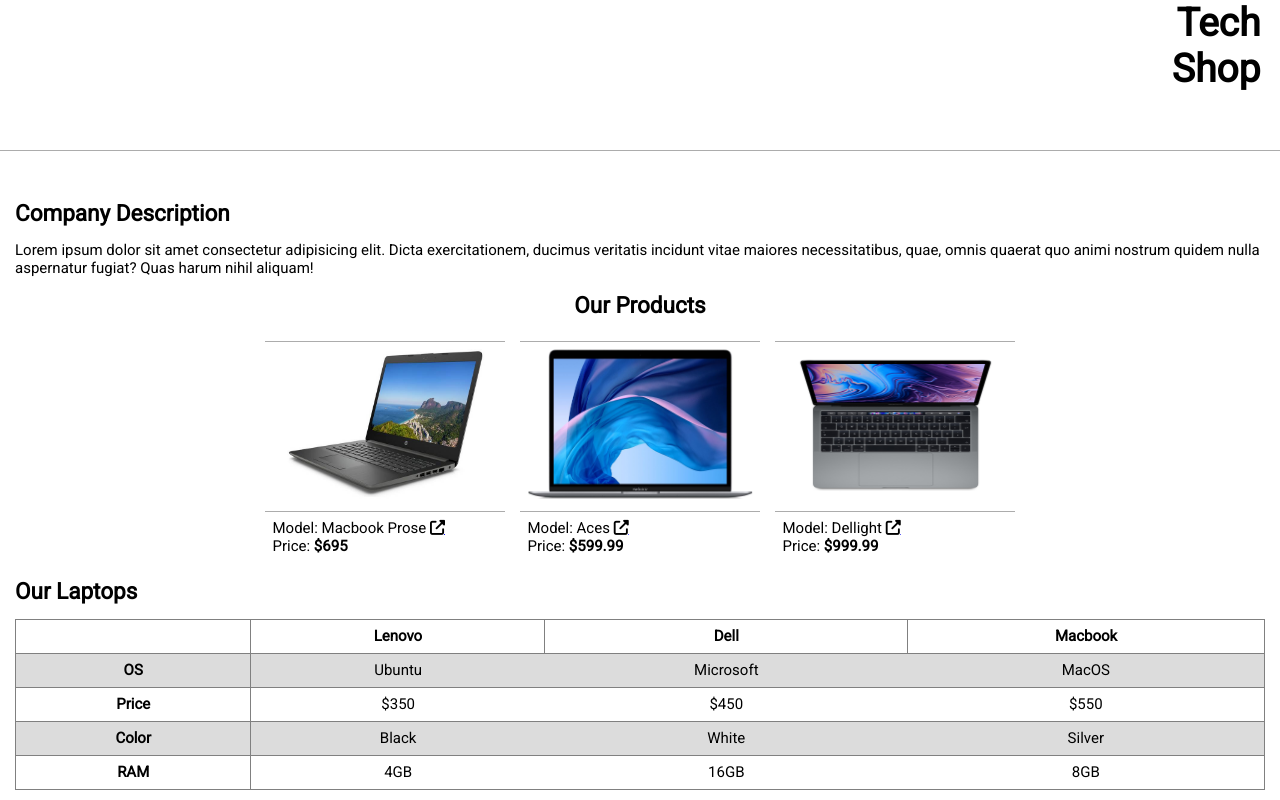
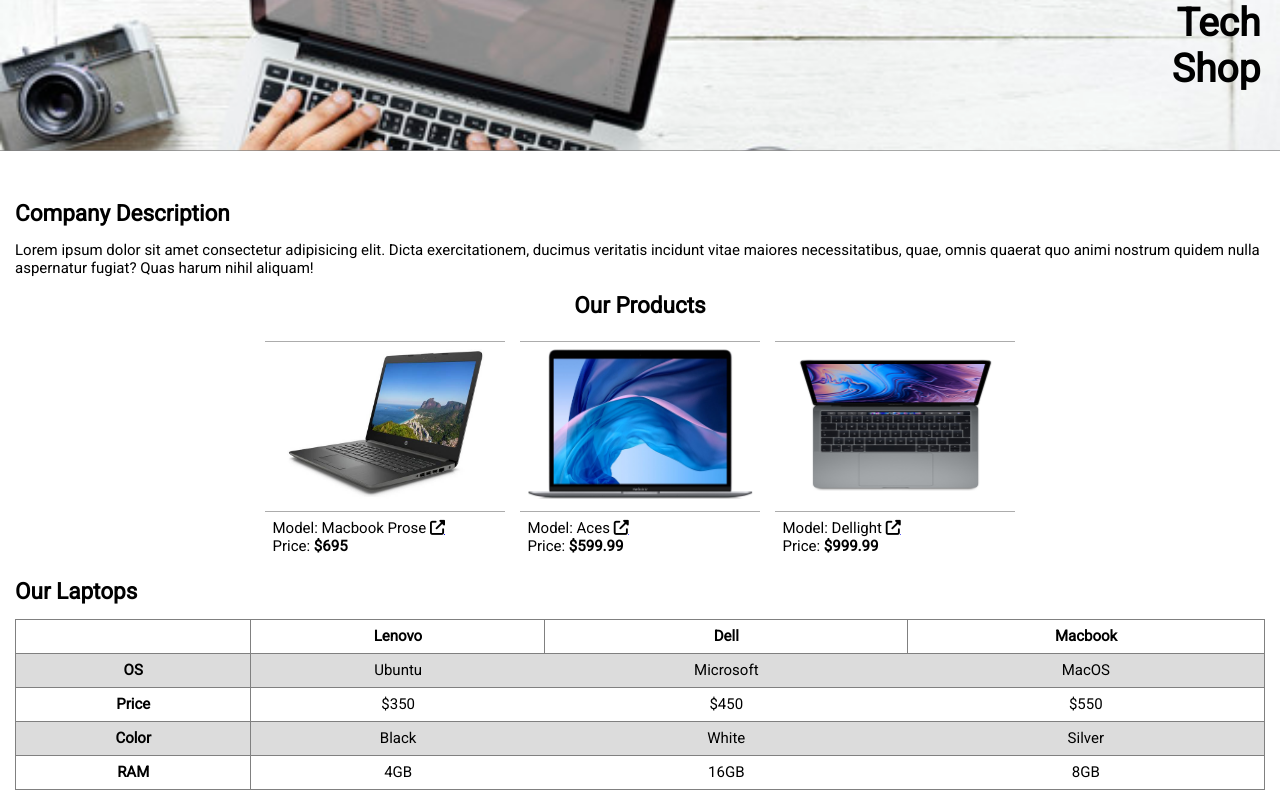
Before and after one commit to MarinDabro/ui-basics-adv-test, a plain HTML site: page index.html in a window 1280 px wide. Shown: the top 800 px of the page. Drawn offline with Linux system fonts and the light colour scheme.

Commit message:
Update style.css

```diff
--- a/style.css
+++ b/style.css
@@ -15,7 +15,7 @@ header {
     width: 100%;
     font-size: 1.3rem;
     border-bottom: 1px solid rgba(128, 128, 128, 0.65);
-    background-image: url(./images/hero.jpg);
+    background-image: url(hero.jpg);
     background-position: center;
     background-size: cover;
     background-repeat: no-repeat;
```
